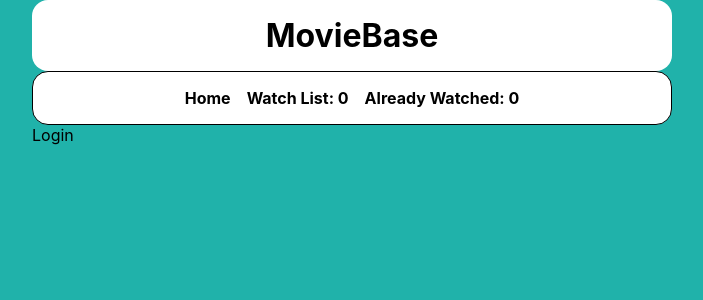
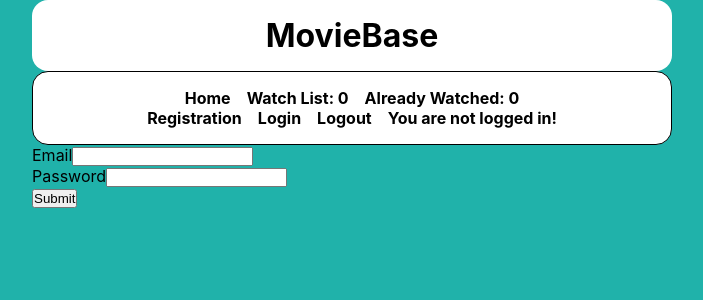
Before and after one commit to belbanas/omdb-szamitosok, a React (Create React App) app: page /login in a window 1280 px wide. Shown: the top 300 px of the page, without its empty margins (288-991 px from the left). Built offline with nearby package versions, Linux system fonts and the light colour scheme.

Commit message:
added login and logout

```diff
--- a/src/components/Login.js
+++ b/src/components/Login.js
@@ -1,7 +1,48 @@
-import React, { Component } from 'react';
+import React, { useState } from 'react';
+import axios from 'axios';
 
 const Login = (params) => {
-	return <React.Fragment>Login</React.Fragment>;
+	const [userEmail, setEmail] = useState('');
+	const [userPassword, setPassword] = useState('');
+
+	const handleEmailChange = (event) => {
+		setEmail(event.target.value);
+	};
+
+	const handlePasswordChange = (event) => {
+		setPassword(event.target.value);
+	};
+
+	const handleLogin = (event) => {
+		event.preventDefault();
+		alert(userEmail + userPassword);
+		axios
+			.post('http://127.0.0.1:8000/api/login', {
+				email: userEmail,
+				password: userPassword,
+			})
+
+			.then((response) => {
+				console.log(response);
+				sessionStorage.setItem('token', response.data.token);
+				sessionStorage.setItem('username', response.data.user.name);
+				window.location.href = '/';
+			});
+	};
+
+	return (
+		<div>
+			<form onSubmit={handleLogin}>
+				<label for='email'>Email</label>
+				<input type='email' id='email' onChange={handleEmailChange} />
+				<br />
+				<label for='password'>Password</label>
+				<input type='password' id='password' onChange={handlePasswordChange} />
+				<br />
+				<button type='submit'>Submit</button>
+			</form>
+		</div>
+	);
 };
 
 export default Login;
--- /dev/null
+++ b/src/components/Logout.js
@@ -0,0 +1,25 @@
+import React from 'react';
+import { Link } from 'react-router-dom';
+
+const linkStyle = {
+	color: 'black',
+	textDecoration: 'none',
+};
+
+const Logout = () => {
+	const handleLogout = () => {
+		alert('Logout');
+		sessionStorage.clear();
+		window.location.href = '/';
+	};
+
+	return (
+		<React.Fragment>
+			<Link style={linkStyle} onClick={handleLogout}>
+				Logout
+			</Link>
+		</React.Fragment>
+	);
+};
+
+export default Logout;
--- a/src/components/Register.js
+++ b/src/components/Register.js
@@ -26,7 +26,6 @@ const Register = (params) => {
 				name: userName,
 				email: userEmail,
 				password: userPassword,
-				_token: '{{ csrf_token() }}',
 			})
 
 			.then((response) => {
@@ -37,9 +36,15 @@ const Register = (params) => {
 	return (
 		<div>
 			<form onSubmit={handleRegistration}>
-				<input type='email' onChange={handleEmailChange} />
-				<input type='text' onChange={handleNameChange} />
-				<input type='password' onChange={handlePasswordChange} />
+				<label for='name'>Username</label>
+				<input type='text' id='name' onChange={handleNameChange} />
+				<br />
+				<label for='email'>Email</label>
+				<input type='email' id='email' onChange={handleEmailChange} />
+				<br />
+				<label for='password'>Password</label>
+				<input type='password' id='password' onChange={handlePasswordChange} />
+				<br />
 				<button type='submit'>Submit</button>
 			</form>
 		</div>
--- a/src/components/layouts/Navbar.js
+++ b/src/components/layouts/Navbar.js
@@ -1,7 +1,8 @@
-import React, { useContext } from "react";
-import styled from "styled-components";
-import { Link } from "react-router-dom";
-import { MovieContext } from "../MovieContext";
+import React, { useContext } from 'react';
+import styled from 'styled-components';
+import { Link } from 'react-router-dom';
+import { MovieContext } from '../MovieContext';
+import Logout from '../Logout';
 
 const NavbarDiv = styled.div`
 	background: #fff;
@@ -16,26 +17,46 @@ const Item = styled.b`
 `;
 
 const linkStyle = {
-    color: "black",
-    textDecoration: "none"
-}
+	color: 'black',
+	textDecoration: 'none',
+};
 
 const Navbar = (props) => {
 	const [movies, setMovies] = useContext(MovieContext);
 
+	let loginText = 'You are not logged in!';
+
+	if (sessionStorage.getItem('token')) {
+		loginText = 'You are logged in as: ' + sessionStorage.getItem('username');
+	}
+
 	return (
-        <NavbarDiv className="navbar">
+		<NavbarDiv className='navbar'>
 			<Item>
-                <Link to="/" style={linkStyle}>Home</Link>
+				<Link to='/' style={linkStyle}>
+					Home
+				</Link>
 			</Item>
 			<Item>
-                <Link to="/watchlist" style={linkStyle}>
+				<Link to='/watchlist' style={linkStyle}>
 					Watch List: {movies.watchlist.length}
 				</Link>
 			</Item>
+			<Item>Already Watched: {movies.alreadyWatched.length} </Item>
 			<Item>
-                Already Watched: {movies.alreadyWatched.length}{" "}
+				<Link to='/register' style={linkStyle}>
+					Registration
+				</Link>
 			</Item>
+			<Item>
+				<Link to='/login' style={linkStyle}>
+					Login
+				</Link>
+			</Item>
+			<Item>
+				<Logout />
+			</Item>
+			<Item>{loginText}</Item>
 		</NavbarDiv>
 	);
 };
```
Lines whose indentation alone changed are shown as unchanged.
